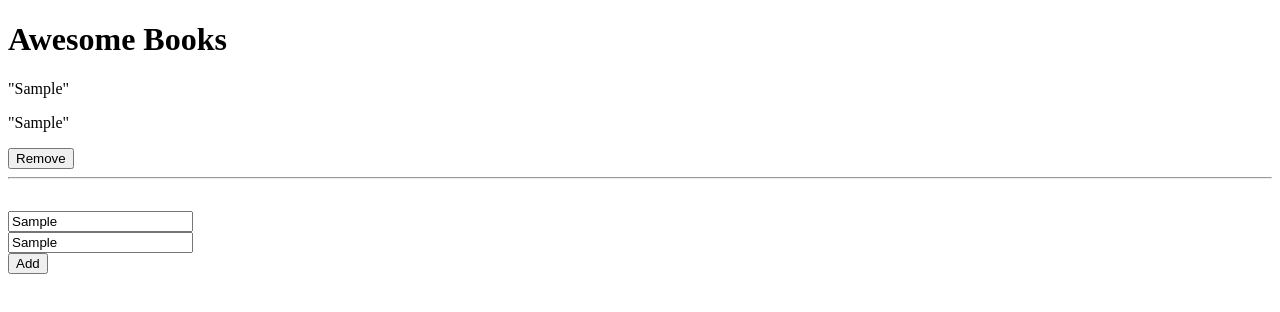
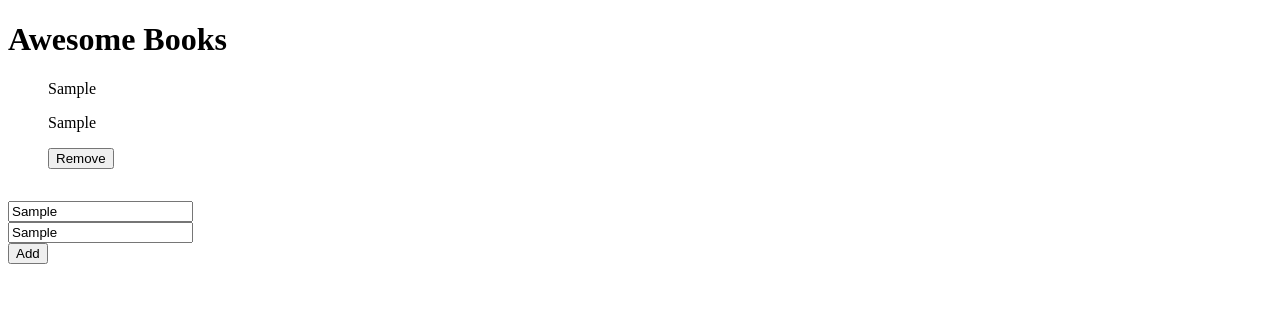
Before and after one commit to BonkeGcobo/AwesomeBooks, a website: page index.html in a window 1280 px wide. Both pictures are taken after typing "Sample", "Sample" into the empty fields and a click on the button "Add". Drawn offline with Linux system fonts and the light colour scheme.

Commit message:
Add remove functionality

```diff
--- a/app.js
+++ b/app.js
@@ -1,49 +1,47 @@
+let books = [];
+
+function getInput() {
+  const book = {};
+  book.title = document.getElementById('title').value;
+  book.author = document.getElementById('author').value;
+  return book;
+}
+
+function removeBook(title) {
+  const book = document.getElementById(title);
+  book.remove();
+  library = library.filter((bookObj) => bookObj.title !== title);
+  localStorage.setItem('library', JSON.stringify(library));
+}
+
+function addBook(bookObj) {
+  const bookList = document.getElementById('book-list');
+  const book = document.createElement('LI');
+  book.setAttribute('id', bookObj.title);
+  book.innerHTML = `<p> ${bookObj.title} </p> <p>${bookObj.author} </p>`;
+  const removebtn = document.createElement('button');
+  removebtn.innerHTML = 'Remove';
+  removebtn.addEventListener('click', () => removeBook(bookObj.title));
+  book.appendChild(removebtn);
+  bookList.appendChild(book);
+}
+
+const addButton = document.querySelector('.add');
+addButton.addEventListener('click', () => {
+  const book = getInput();
+  library.push(book);
+  localStorage.setItem('library', JSON.stringify(library));
+  addBook(book);
+});
+
 window.onload = () => {
-  bookSec=document.querySelector('.Books');
-  remove=document.querySelector('.remove');
-  const books = [];
-
-  function Book(title, author) {
-    this.title = title;
-    this.author = author;
+  library = JSON.parse(localStorage.getItem('library' || '[]'));
+  if (library === null) {
+    library = [];
+    return;
   }
 
-  /* let form =  document.querySelector('.form')
-
-  const storageName = 'inputFormDetails';
-
-  const currentStorage = JSON.parse(window.localStorage.getItem(storageName));
-
-  if (currentStorage) {
-    form.title.value = currentStorage.title;
-  }
-
-  form.addEventListener('input', () => {
-    const newData = {
-    title: form.title.value,
-    author: form.author.value
-  };
-
-  window.localStorage.setItem(storageName, JSON.stringify(newData));
-  }); */
-  let counter = 0;
-  const addBtn = document.querySelector('.add');
-  addBtn.addEventListener('click', () => {
-    const title = document.getElementById('title').value;
-    const author = document.getElementById('author').value;
-    const addBook = new Book(title, author);
-    books.push(addBook);
-    popBook(counter);
-    counter++;
+  library.forEach((book) => {
+    addBook(book);
   });
-
-  function popBook(counter){
-    const eachBook = `<div class="mybook">
-    <p>"${books[counter].title}"</p>
-    <p>"${books[counter].author}"</p>
-    <button type="button" class = "remove">Remove</button>
-    <hr>`;
-    bookSec.insertAdjacentHTML('beforeend', eachBook);
-
-  }
 };
--- a/index.html
+++ b/index.html
@@ -16,6 +16,7 @@
 
 
   <section class="Books">
+    <ul id='book-list'></ul>
   </section>
 
 
--- a/style.css
+++ b/style.css
@@ -1,3 +1,7 @@
 .AddingBook {
   margin-top: 2rem;
 }
+
+#book-list {
+  list-style: none;
+}
```
